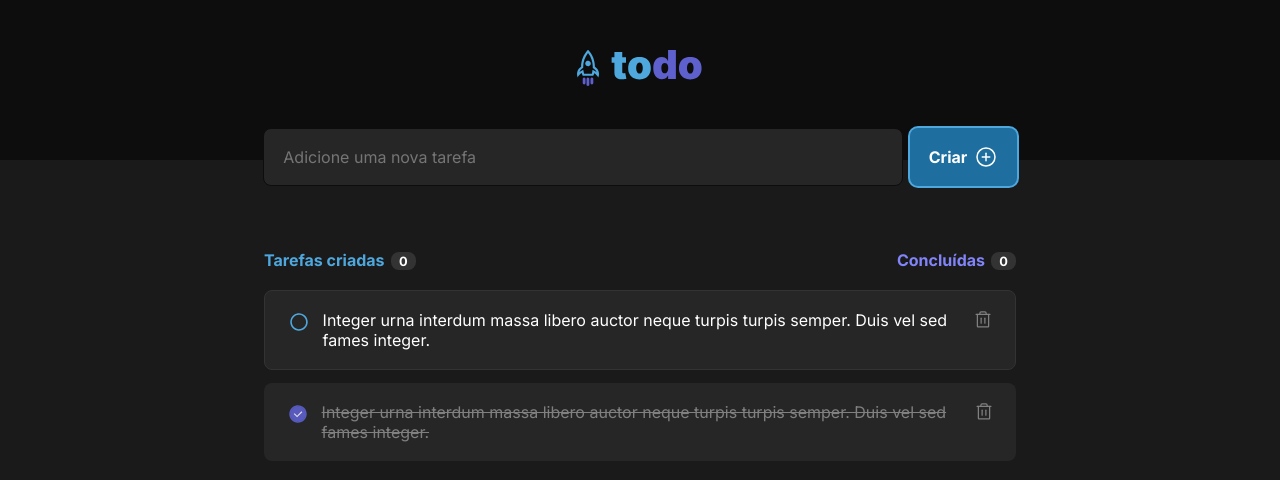
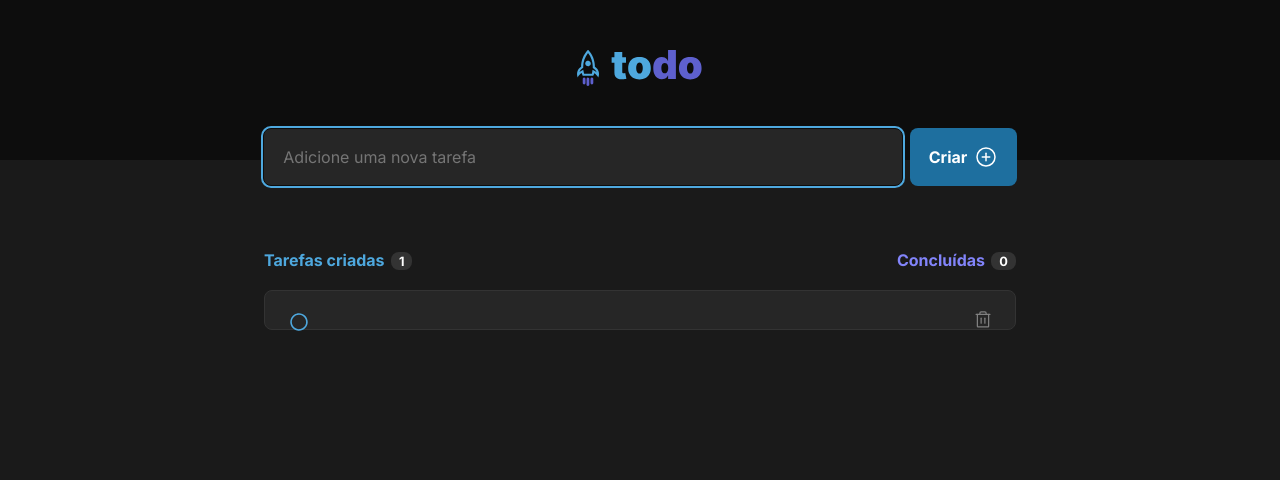
Before and after one commit to jrbytes/01-todo-list, a React (Vite) app: page / in a window 1280 px wide. Both pictures are taken after a click on the button "Criar". Shown: the top 480 px of the page. Built offline with nearby package versions, Linux system fonts and the light colour scheme.

Commit message:
desafio concluido

```diff
--- a/package.json
+++ b/package.json
@@ -11,7 +11,8 @@
   "dependencies": {
     "phosphor-react": "^1.4.1",
     "react": "^18.2.0",
-    "react-dom": "^18.2.0"
+    "react-dom": "^18.2.0",
+    "uuidv4": "^6.2.13"
   },
   "devDependencies": {
     "@types/react": "^18.0.15",
--- a/src/App.tsx
+++ b/src/App.tsx
@@ -1,5 +1,4 @@
 import { Header } from "./components/Header"
-import { Input } from "./components/Input"
 import { Tasks } from "./components/Tasks"
 
 import './global.css'
@@ -8,7 +7,6 @@ function App() {
   return (
     <>
       <Header />
-      <Input />
       <Tasks />
     </>
   )
--- a/src/components/Input.tsx
+++ b/src/components/Input.tsx
@@ -1,16 +1,36 @@
 import { PlusCircle } from 'phosphor-react'
+import { ChangeEvent, useCallback, useState } from 'react'
 
 import styles from './Input.module.css'
 
-export function Input() {
+interface Props {
+  onAddNewTask: (content: string) => void
+}
+
+export function Input({ onAddNewTask }: Props) {
+  const [content, setContent] = useState('')
+
+  const handleAddTaskAndClearState = useCallback(() => {
+    onAddNewTask(content)
+    setContent('')
+  }, [content])
+
   return (
     <div className={styles.wrapper}>
       <input
         type="text"
         placeholder="Adicione uma nova tarefa"
         className={styles.input}
+        ref={(input) => input && input.focus()}
+        onChange={
+          (e: ChangeEvent<HTMLInputElement>) => setContent(e.currentTarget.value)
+        }
+        value={content}
       />
-      <button className={styles.button}>
+      <button
+        className={styles.button}
+        onClick={handleAddTaskAndClearState}
+      >
         Criar
         <PlusCircle size={24} />
       </button>
--- a/src/components/Tasks.tsx
+++ b/src/components/Tasks.tsx
@@ -1,44 +1,78 @@
-import styles from './Tasks.module.css'
+import { v4 } from 'uuid'
 
 import clipboard from '../assets/clipboard.svg'
 import check from '../assets/check.svg'
 import checked from '../assets/checked.svg'
+import styles from './Tasks.module.css'
 import { Trash } from 'phosphor-react'
+import { useState } from 'react'
+import { Input } from './Input'
+
+type TaskProps = {
+  id: string
+  content: string
+  done: boolean
+}
 
 export function Tasks() {
+  const [task, setTask] = useState<TaskProps[]>([])
+
+  function handleAddNewTask(content: string) {
+    setTask([{ id: v4(), content, done: false }, ...task])
+  }
+
+  function toggleCheckedTask(id: string) {
+    setTask(task.map(task => task.id === id ? { ...task, done: !task.done } : task))
+  }
+
+  function handleDeleteTask(id: string) {
+    setTask(task.filter(task => task.id !== id))
+  }
+
+  const tasksTotal = task.length
+  const tasksCompleted = task.filter(task => task.done).length
+
+  const hasTasks = task.length > 0
+
   return (
     <>
+      <Input onAddNewTask={handleAddNewTask} />
       <div className={styles.wrapper}>
         <header className={styles.header}>
           <div className={styles.tasksCreated}>
             Tarefas criadas
-            <span>0</span>
+            <span>{tasksTotal}</span>
           </div>
           <div className={styles.tasksFinished}>
             Concluídas
-            <span>0</span>
+            <span>{tasksCompleted}</span>
           </div>
         </header>
       </div>
       <main className={styles.main}>
-        {/* <div className={styles.empty}>
-          <img src={clipboard} alt="" />
-          <strong>Você ainda não tem tarefas cadastradas</strong>
-          Crie tarefas e organize seus itens a fazer
-        </div> */}
-
-        <div className={styles.tasks}>
-          <div className={styles.task}>
-            <img src={check} alt="" />
-            <p>Integer urna interdum massa libero auctor neque turpis turpis semper. Duis vel sed fames integer.</p>
-            <Trash size={20} />
+        {!hasTasks ? (
+          <div className={styles.empty}>
+            <img src={clipboard} alt="" />
+            <strong>Você ainda não tem tarefas cadastradas</strong>
+            Crie tarefas e organize seus itens a fazer
           </div>
-          <div className={`${styles.task} ${styles.taskCompleted}`}>
-            <img src={checked} />
-            <p>Integer urna interdum massa libero auctor neque turpis turpis semper. Duis vel sed fames integer.</p>
-            <Trash size={20} />
+        ) : (
+          <div className={styles.tasks}>
+            {task.map((task) => (
+              <div
+                key={task.id}
+                className={`${styles.task} ${task.done ? styles.taskCompleted : ''}`}
+              >
+                <img
+                  src={task.done ? checked : check}
+                  onClick={() => toggleCheckedTask(task.id)}
+                />
+                <p>{task.content}</p>
+                <Trash size={20} onClick={() => handleDeleteTask(task.id)} />
+              </div>
+            ))}
           </div>
-        </div>
+        )}
       </main>
     </>
   )
```
Also changed, not shown: 1 other file (tests, documents, lock files or other folders).
